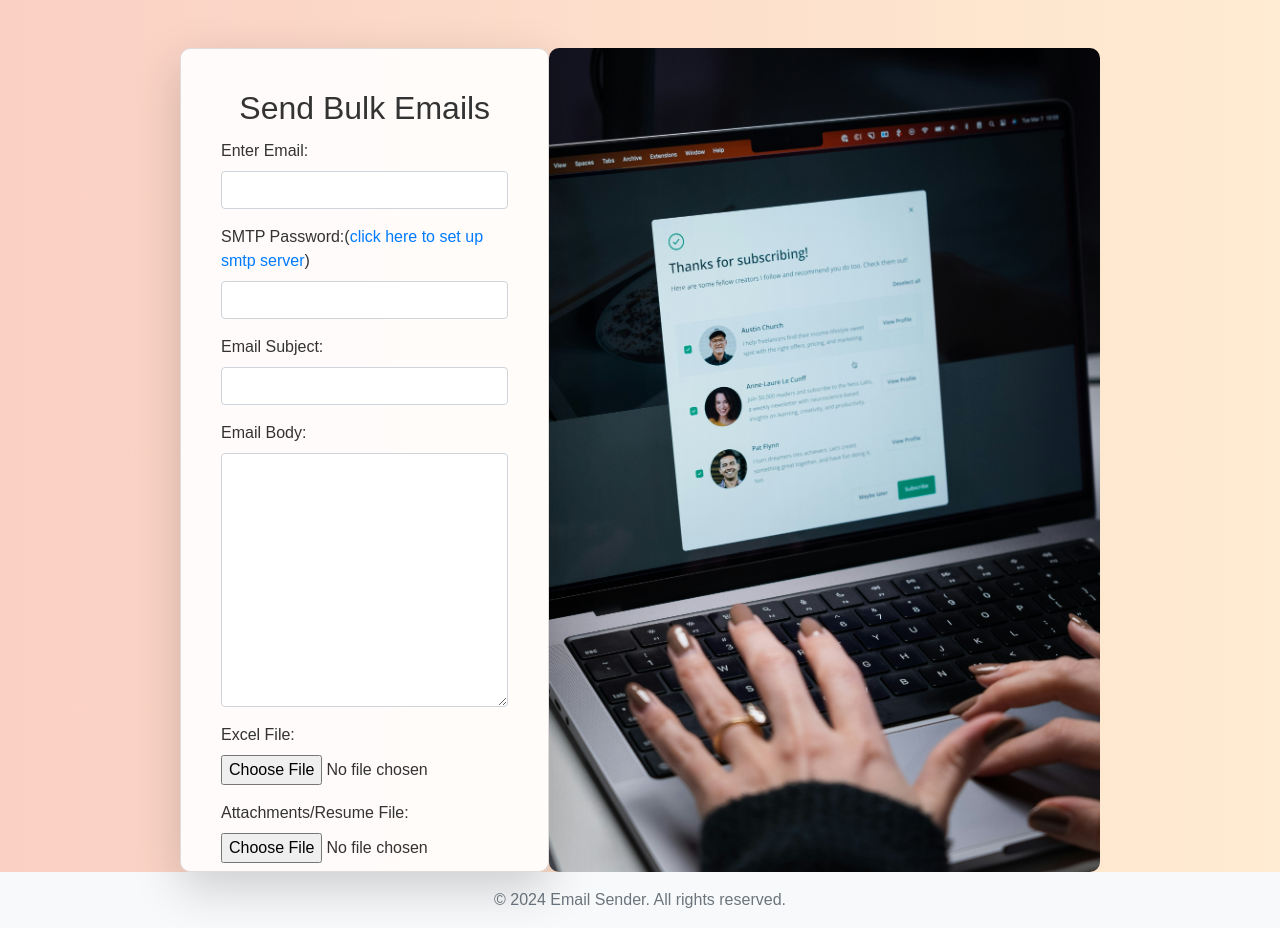
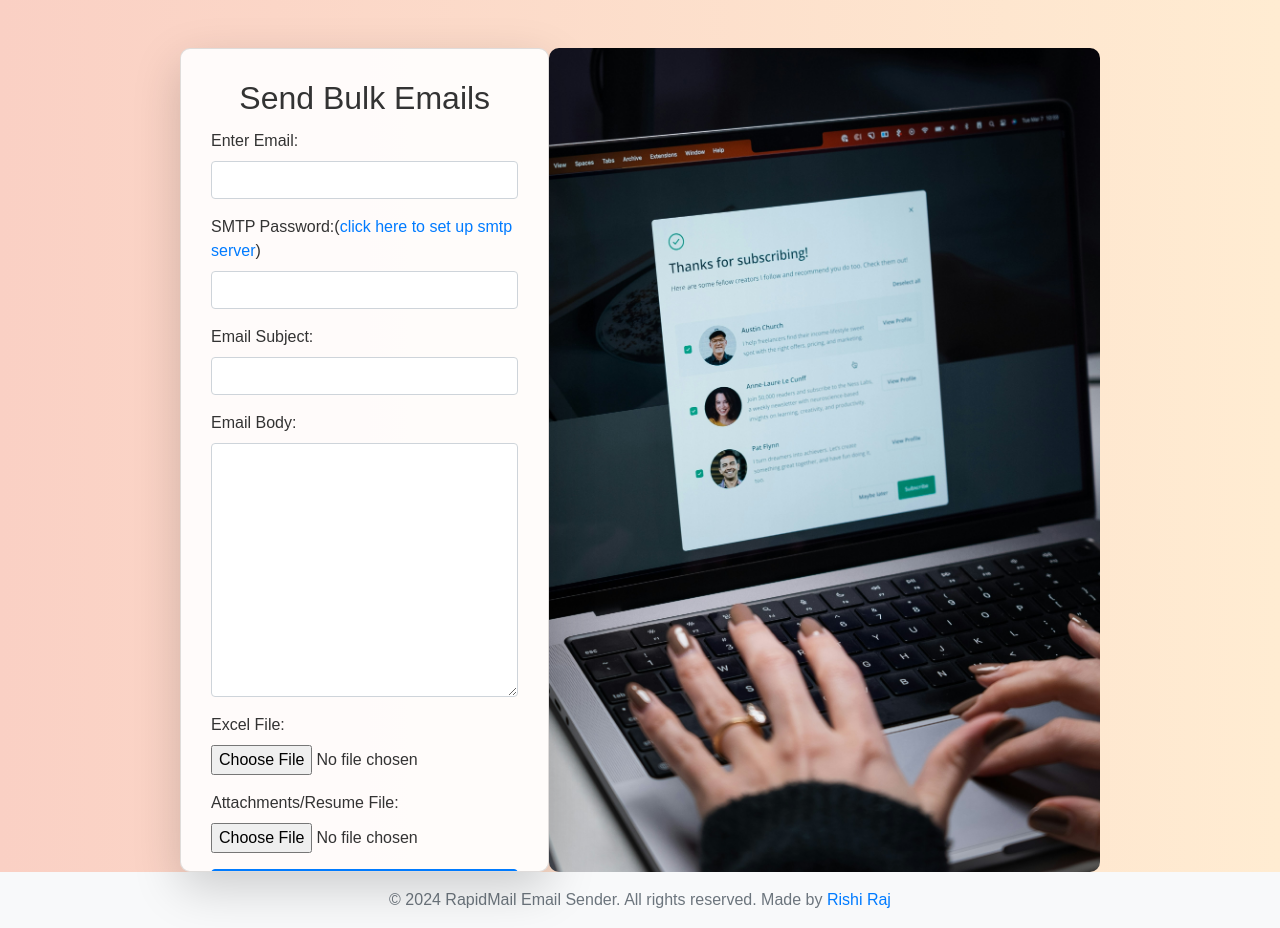
Before and after one commit to rajRishi22/RapidMail, a Flask app: page / in a window 1280 px wide. Shown: the part 56-984 px from the top of the page. Run offline with Flask 3, Linux system fonts and the light colour scheme; some libraries are stand-ins or nearby versions.

Commit message:
Footer text changed

```diff
--- a/static/styles.css
+++ b/static/styles.css
@@ -43,9 +43,11 @@ body {
     width: 100%; /* Adjusted width */
     position: relative;
     z-index: 1;
+
 }
 
 .card-body {
+    padding: 10px;
     position: relative;
     z-index: 2;
 }
@@ -101,6 +103,7 @@ body {
     max-height: 90vh;
     object-fit: cover;
     border-radius: 10px;
+    bottom: 10px;
 }
 
 .highlight {
--- a/templates/base.html
+++ b/templates/base.html
@@ -35,7 +35,7 @@
 
     <footer class="footer mt-auto py-3 bg-light">
         <div class="container text-center">
-            <span class="text-muted">© 2024 Email Sender. All rights reserved.</span>
+            <span class="text-muted">© 2024 RapidMail Email Sender. All rights reserved. Made by <a href="https://github.com/rajRishi22/">Rishi Raj</a></span>
         </div>
     </footer>
 
```
